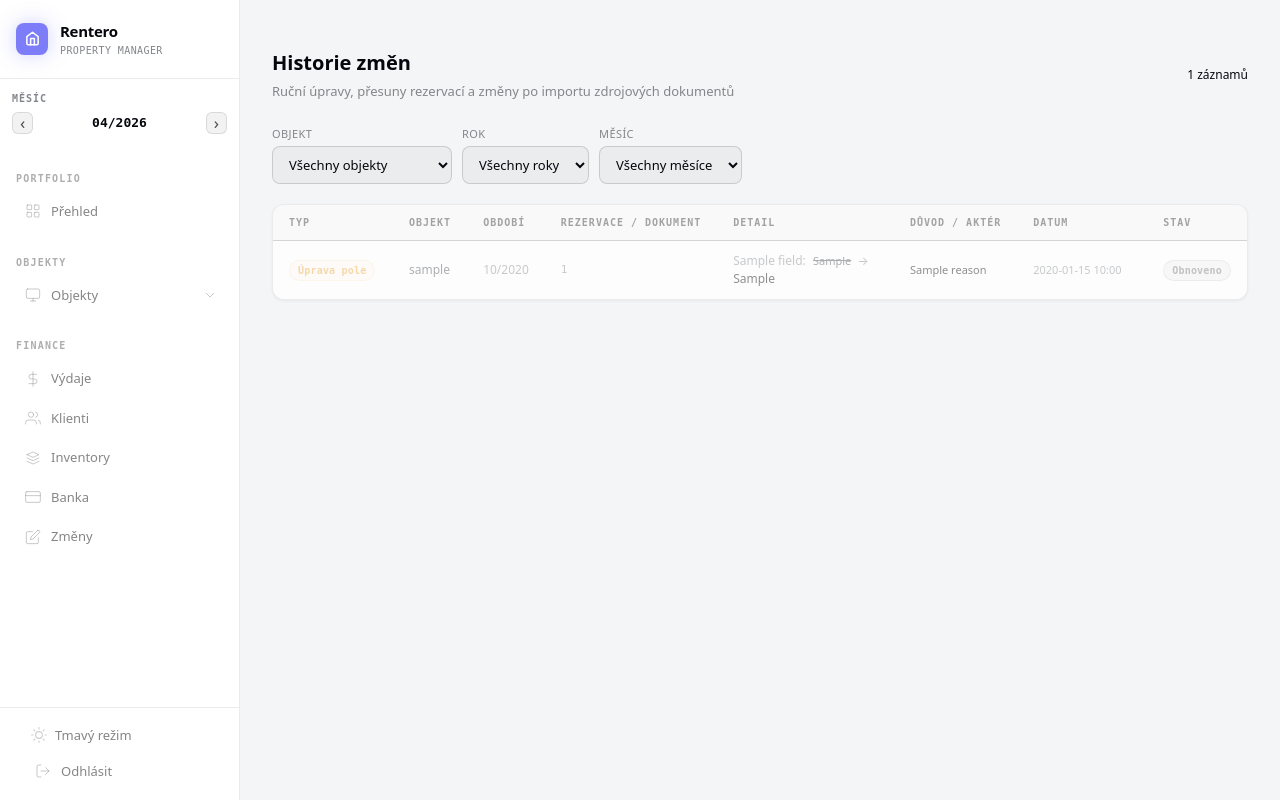
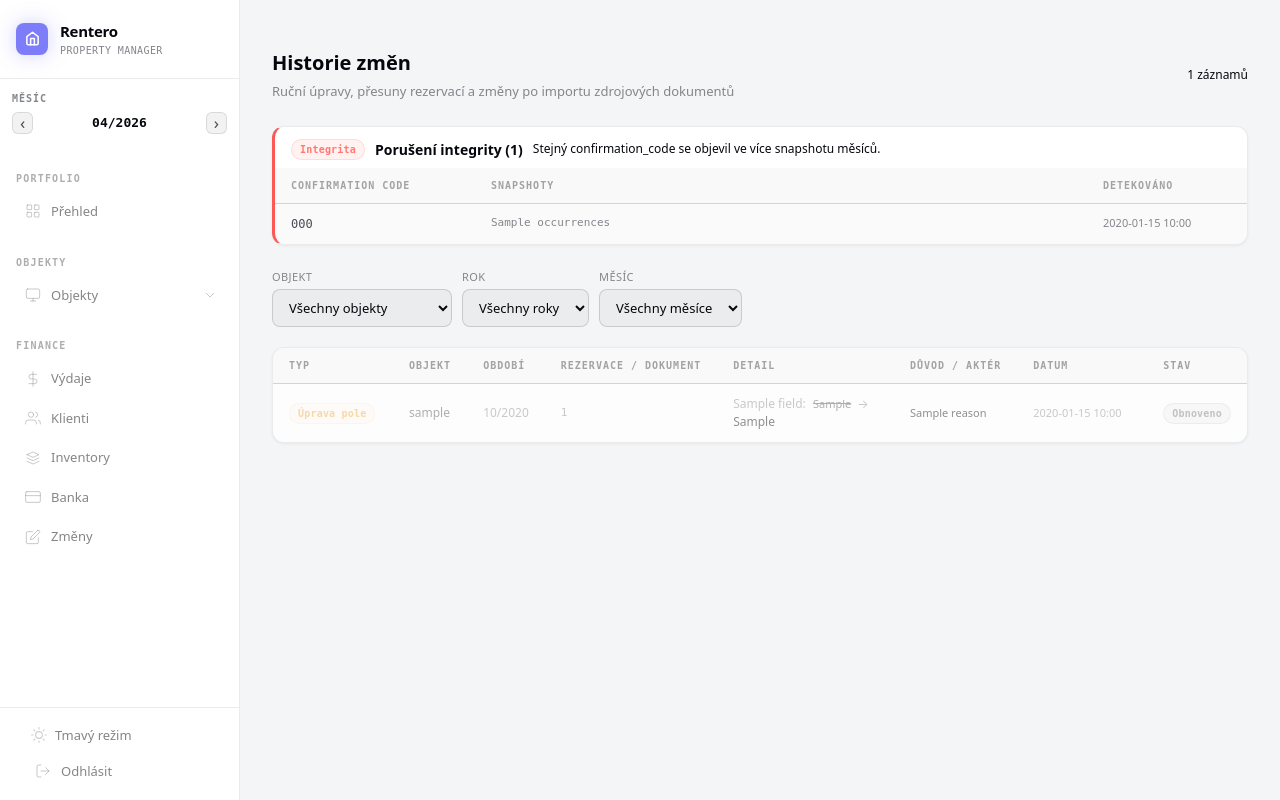
Before and after one commit to agame41-debug/propertx, a FastAPI app: template templates/audit.html in a window 1280 px wide. Run offline with FastAPI, Linux system fonts and the light colour scheme; the template is opened without the code that fills it: most values are stand-ins (such as "Sample title", 1, 10 or a date in 2020); parts of the project's set-up code (start-up, migrations or seed data) failed here and were passed over; some web fonts are replaced.

Commit message:
feat: L3 — /admin/integrity endpoint + audit page section
Add an admin-only GET /admin/integrity route that reads the integrity_audit
event log (most recent 200 findings, ordered by detected_at DESC) and renders
audit.html with the rows in an integrity_rows context var.

audit.html grows a conditional "Porušení integrity" card above the existing
filters: it renders only when integrity_rows is truthy, so the unchanged
/audit endpoint (which now passes integrity_rows=[]) keeps its current UI.

Two smoke tests cover the route: an authenticated admin gets 200 + rendered
template (via FastAPI dependency_overrides to bypass the on-disk users-table
seed requirement), and an unauthenticated request gets a 302/401/403.

Co-Authored-By: Claude Opus 4.7 (1M context) <noreply@anthropic.com>

```diff
--- a/templates/audit.html
+++ b/templates/audit.html
@@ -12,6 +12,45 @@
     </div>
     <div style="font-size:12px;color:var(--text-400);">{{ events|length }} záznamů</div>
   </div>
+
+  {# ── Integrity violations (L3 audit) ───────────────────────────────────── #}
+  {% if integrity_rows %}
+  <div class="card" style="margin-bottom:24px;border-left:3px solid var(--color-red, #b04040);">
+    <div style="padding:12px 16px 8px;display:flex;align-items:center;gap:10px;">
+      <span class="badge badge-red" style="font-size:10px;">Integrita</span>
+      <h2 style="font-size:14px;font-weight:600;color:var(--text-100);margin:0;">
+        Porušení integrity ({{ integrity_rows|length }})
+      </h2>
+      <span style="font-size:12px;color:var(--text-400);">
+        Stejný confirmation_code se objevil ve více snapshotu měsíců.
+      </span>
+    </div>
+    <table class="data-table responsive-cards">
+      <thead>
+        <tr>
+          <th style="width:200px;">Confirmation code</th>
+          <th>Snapshoty</th>
+          <th style="width:160px;">Detekováno</th>
+        </tr>
+      </thead>
+      <tbody>
+        {% for row in integrity_rows %}
+        <tr>
+          <td style="font-family:monospace;font-size:12px;color:var(--text-200);">
+            {{ row.confirmation_code }}
+          </td>
+          <td style="font-family:monospace;font-size:11px;color:var(--text-300);word-break:break-all;">
+            {{ row.occurrences }}
+          </td>
+          <td style="font-size:11px;color:var(--text-300);white-space:nowrap;">
+            {{ row.detected_at[:16].replace('T', ' ') if row.detected_at else "—" }}
+          </td>
+        </tr>
+        {% endfor %}
+      </tbody>
+    </table>
+  </div>
+  {% endif %}
 
   {# ── Filters ───────────────────────────────────────────────────────────── #}
   <form method="get" action="/audit" style="display:flex;align-items:flex-end;gap:10px;flex-wrap:wrap;margin-bottom:20px;">
```
Also changed, not shown: report/routes/audit_routes.py (+37 -0 lines), tests/test_integrity.py (+53 -0 lines).
